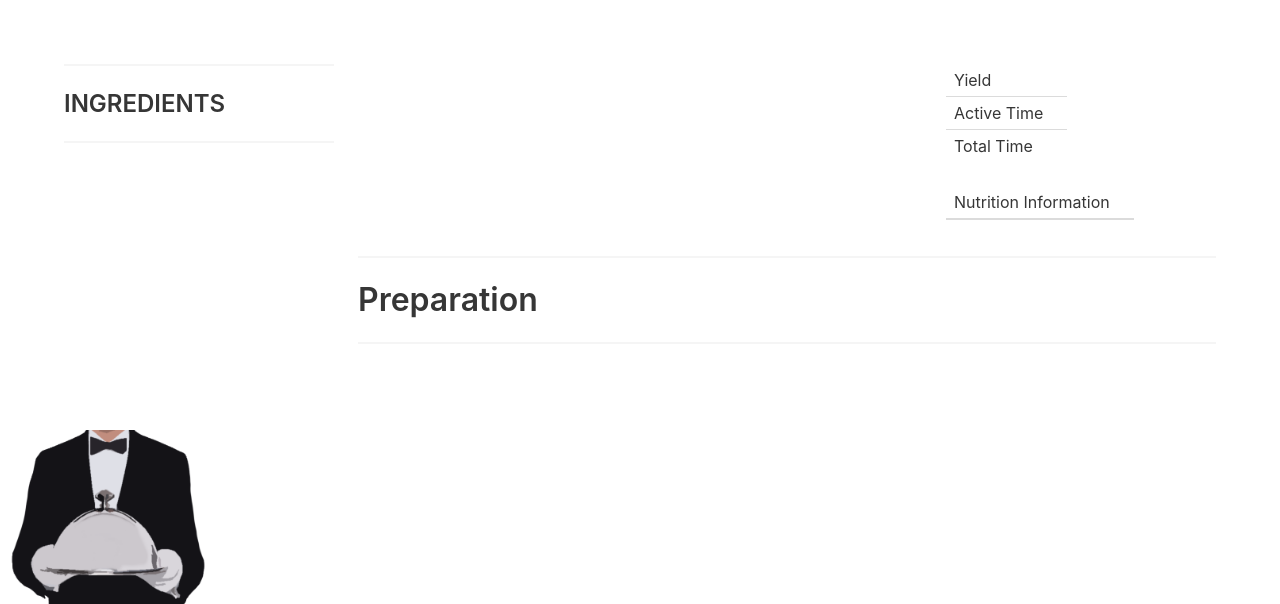
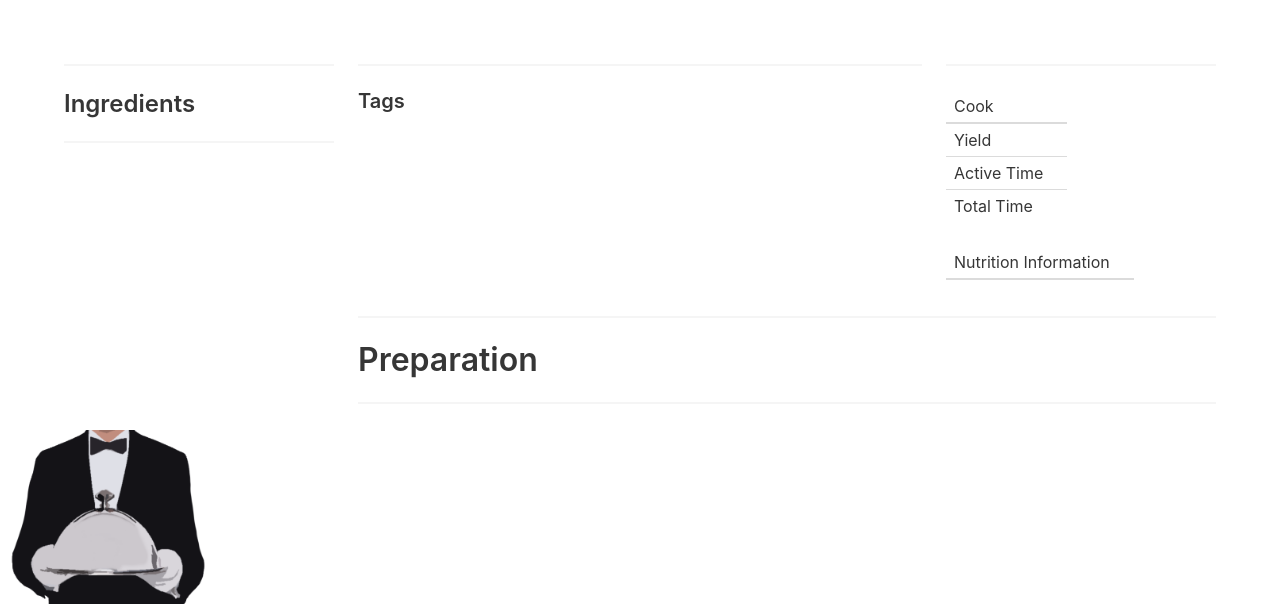
Before and after one commit to bryan-oliveira/alfred, a Flask app: template app/templates/show_recipe.html in a window 1280 px wide. Shown: the part 175-779 px from the top of the page. Run offline with Flask 2, Linux system fonts and the light colour scheme; the template is opened without the code that fills it, so the values that code supplies are empty; parts of the project's set-up code (start-up, migrations or seed data) failed here and were passed over; some libraries are stand-ins or nearby versions.

Commit message:
Added recipe tags

```diff
--- a/app/alfred/alfred_brain.py
+++ b/app/alfred/alfred_brain.py
@@ -27,7 +27,7 @@
     # ingredients = idr.ingredient_search(text) <-
 
     # Test with custom ingredients DEBUG
-    ingredients = ['tomato', 'avocado', 'chicken']
+    ingredients = ['olive oil']
 
     print "3.5"
     recipe_names += getRecipesWithAllIngredients(ingredients)
--- a/app/static/style.css
+++ b/app/static/style.css
@@ -26,10 +26,12 @@
 .directions_steps   { margin-bottom: 10px; }
 .no_underline       { text-decoration: none; }
 .no-border td       { border-width: 0 0 0px; border: 0px; }
+.no-top-margin      { margin-top: 0px;}
 .microphone         { width: 200px; height: 175px; margin: 10px; float: left; bottom: 10px; position: fixed;}
 .alfred             { font-family: allura; font-size: 90px; color: white; }
 .top_margin_20px    { margin-top: 20px; }
 .bottom_margin_10px { margin-bottom: 10px; }
+.tag-buttons        { margin: 5px; }
 .spacer             { margin: 10px; }
 .image-cropper      {
                         border-radius: 50%;
--- a/app/templates/additional_info.html
+++ b/app/templates/additional_info.html
@@ -1,6 +1,11 @@
 <table class="table is-narrow">
+    <thead>
+        <tr>
+            <td>Cook</td>
+            <td></td>
+        </tr>
+    </thead>
     <tbody>
-
         <tr>
             <td>Yield</td>
             <td>{% if recipe.yield == "None" %}
--- a/app/templates/show_recipe.html
+++ b/app/templates/show_recipe.html
@@ -8,8 +8,8 @@
         <div class="column is-one-quarter">
 
             <!--  Recipe ingredients -->
-            <hr style="margin-top: 0px;">
-            <h4 class="title is-4">INGREDIENTS</h4>
+            <hr class="no-top-margin">
+            <h4 class="title is-4">Ingredients</h4>
             <hr>
             {% for ingTitle, ingList in recipe.ingredientList.iteritems() %}
                 {% if ingTitle == "None" %}
@@ -53,12 +53,16 @@
         <div class="column">
             <div class="columns">
                 <div class="column is-two-thirds">
+                    <hr class="no-top-margin" >
                     <!-- Recipe image -->
                     {% if recipe.imgURL is defined %}
                         <img src="{{ "http://" ~ recipe.imgURL }}">
                     {% endif %}
+
+                    {% include "tags.html" %}
                 </div>
                 <div class="column">
+                    <hr class="no-top-margin">
                     {% include "additional_info.html" %}
                     {% include "nutrition_info.html" %}
                 </div>
--- /dev/null
+++ b/app/templates/tags.html
@@ -0,0 +1,6 @@
+<h5 class="title is-5" style="margin-top: 20px; margin-bottom: 5px;">Tags</h5>
+{% for tag in recipe.tags %}
+    <a class="button is-dark is-outlined tag-buttons">
+        {{ tag }}
+    </a>
+{% endfor %}
--- a/crawler/crawler_v2.py
+++ b/crawler/crawler_v2.py
@@ -106,8 +106,8 @@
 
         # Get ingredient items
         for items in subList:
-            # print items.string
-            ings.append(items.string)
+            # print items.text
+            ings.append(items.text)
 
             ingredientlist[ingTitle] = ings
     # print "finalIngList:", finalIngList
@@ -171,7 +171,7 @@
     # Recipe list
     recipe_list = []
 
-    for page in range(1):
+    for page in range(2):
 
         print "################# PAGE %d ##################" % (page + 1)
 
```
Also changed, not shown: get_recipes_from_file.py (+28 -20 lines), 2 other files.
